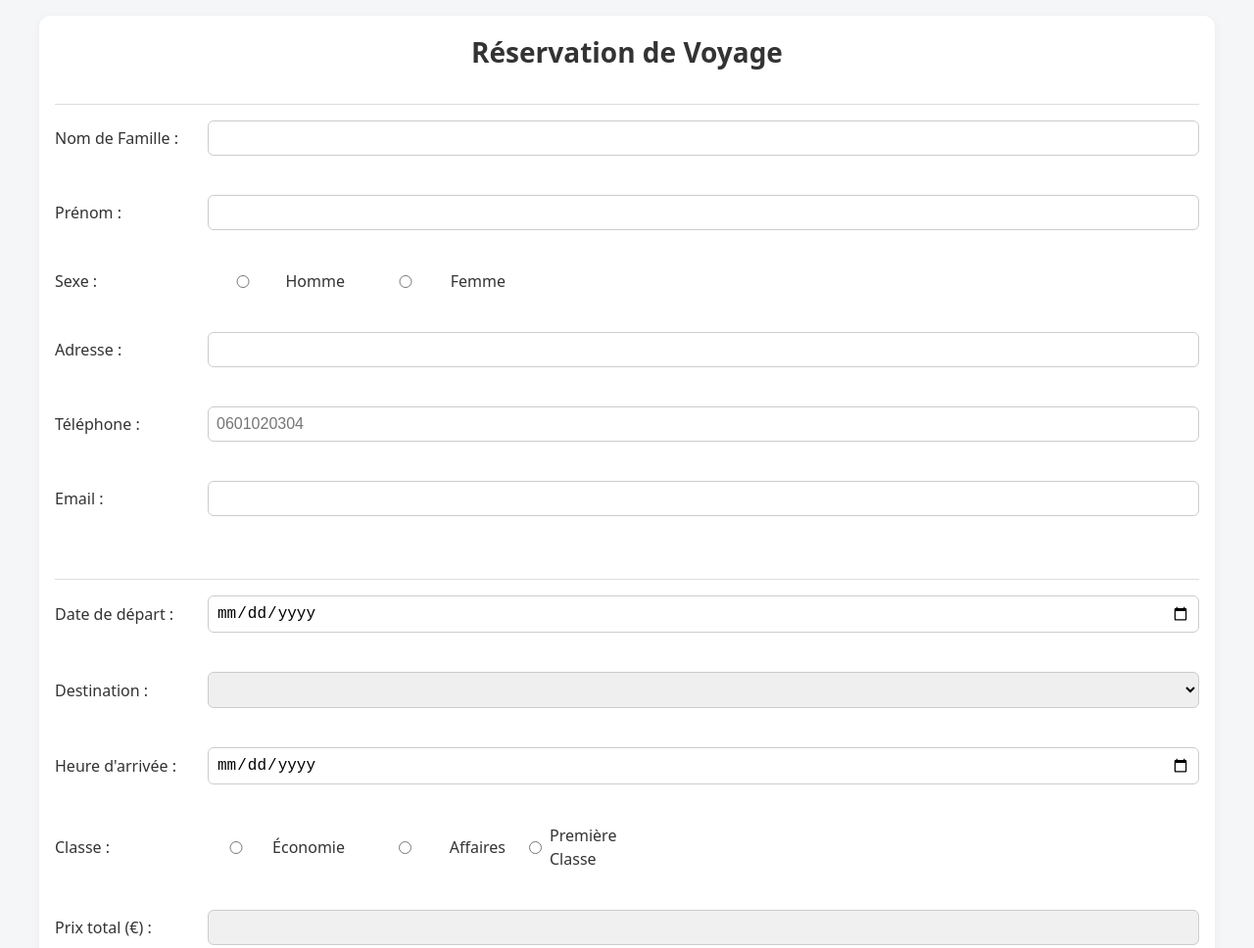
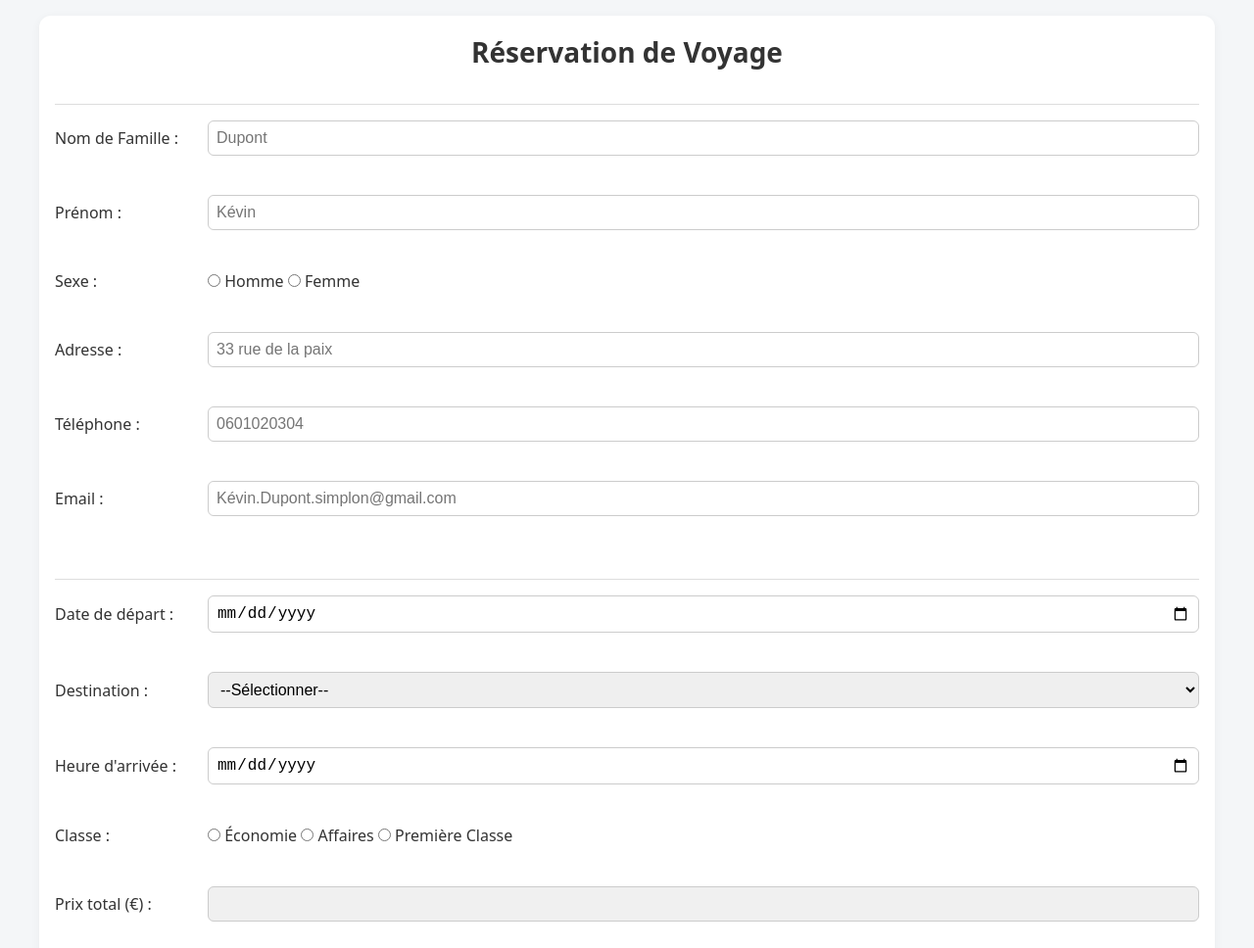
Before and after one commit to Francois-Popieul/Simploste, a website: page index.html in a window 1280 px wide. Shown: the top 968 px of the page at 98% size. Drawn offline with Linux system fonts and the light colour scheme.

Commit message:
destination reparer plus placeholder partout

```diff
--- a/index.html
+++ b/index.html
@@ -9,23 +9,23 @@
 </head>
 
 <body>
-  <div class="pagewrapper">
+  <div class="pageWrapper">
     <main>
       <div class="container">
         <h1>Réservation de Voyage</h1>
         <form id="bookingForm">
           <section class="sectionWrapper">
-            <div class="formgroup">
+            <div class="formGroup">
               <label for="lastName">Nom de Famille :</label>
-              <input type="text" id="lastName" name="lastName" required autocomplete="name" />
+              <input type="text" id="lastName" name="lastName" placeholder="Dupont" required autocomplete="name" />
             </div>
 
-            <div class="formgroup">
+            <div class="formGroup">
               <label for="firstName">Prénom :</label>
-              <input type="text" id="firstName" name="firstName" required autocomplete="username" />
+              <input type="text" id="firstName" name="firstName" placeholder="Kévin" required autocomplete="username" />
             </div>
 
-            <div class="formgroup">
+            <div class="formGroup">
               <label for="gender">Sexe :</label>
               <div class="radiogroup" id="gender">
                 <label><input type="radio" name="gender" value="male" required />
@@ -35,40 +35,51 @@
               </div>
             </div>
 
-            <div class="formgroup">
+            <div class="formGroup">
               <label for="address">Adresse :</label>
-              <input type="text" id="address" name="address" required />
+              <input type="text" id="address" name="address"placeholder="33 rue de la paix" required />
             </div>
 
-            <div class="formgroup">
+            <div class="formGroup">
               <label for="phone">Téléphone :</label>
               <input type="tel" id="phone" name="phone" pattern="[0-9]{10}" placeholder="0601020304" required
                 autocomplete="mobile" />
             </div>
 
-            <div class="formgroup">
+            <div class="formGroup">
               <label for="email">Email :</label>
-              <input type="email" id="email" name="email" required autocomplete="email" />
+              <input type="email" id="email" name="email"placeholder="Kévin.Dupont.simplon@gmail.com" required autocomplete="email" />
             </div>
           </section>
 
           <section class="sectionWrapper">
-            <div class="formgroup">
+            <div class="formGroup">
               <label for="departureDate">Date de départ :</label>
               <input type="date" id="departureDate" name="departureDate" required />
             </div>
 
-            <div class="formgroup">
+            <div class="formGroup">
               <label for="destination">Destination :</label>
-              <select id="destination" name="destination" required></select>
+              <select id="destination" name="destination" required>
+                <option value="">--Sélectionner--</option>
+                <option value="Londres">Londres</option>
+                <option value="Berlin">Berlin</option>
+                <option value="Madrid">Mardrid</option>
+                <option value="Rome">Rome</option>
+                <option value="Lisbonne">Lisbonne</option>
+                <option value="Vienne">Vienne</option>
+                <option value="Amsterdam">Amsterdam</option>
+                <option value="Bruxelle">Bruselle</option>
+                <option value="Copenhague">Copenhague</option>
+              </select>
             </div>
 
-            <div class="formgroup">
+            <div class="formGroup">
               <label for="returnDate">Heure d'arrivée :</label>
               <input type="date" id="returnDate" name="returnDate" required />
             </div>
 
-            <div class="formgroup">
+            <div class="formGroup">
               <label for="travelClass">Classe :</label>
               <div class="radiogroup" id="travelClass">
                 <label><input type="radio" name="travelClass" value="economy" required />
@@ -80,13 +91,13 @@
               </div>
             </div>
 
-            <div class="formgroup">
+            <div class="formGroup">
               <label for="totalPrice">Prix total (€) :</label>
               <input type="text" id="totalPrice" name="totalPrice" readonly />
             </div>
           </section>
 
-          <div class="formgroup">
+          <div class="formGroup">
             <button type="submit">Réserver</button>
           </div>
         </form>
--- a/styles/payment.css
+++ b/styles/payment.css
@@ -32,7 +32,7 @@ h1 {
   padding: 1rem 0;
   border-top: 1px solid #ddd;
 }
-.form-group {
+.formgroup {
   display: flex;
   flex-direction: column;
   margin-bottom: 1rem;
@@ -49,16 +49,16 @@ select {
   border: 1px solid #ccc;
   border-radius: 6px;
 }
-input:read-only {
+input:readonly {
   background-color: #f0f0f0;
 }
-.radio-group {
+.radiogroup {
   display: flex;
   gap: 1.5rem;
   flex-wrap: wrap;
   padding-top: 0;
 }
-.radio-group label {
+.radiogroup label {
   font-weight: normal;
   display: flex;
   align-items: center;
--- a/styles/style.css
+++ b/styles/style.css
@@ -14,7 +14,7 @@ body {
   padding: 1rem;
 }
 
-.pagewrapper {
+.pageWrapper {
   max-width: 1200px;
   margin: 0 auto;
 }
@@ -38,7 +38,7 @@ h1 {
   padding: 1rem 0;
   border-top: 1px solid #ddd;
 }
-.formgroup {
+.formGroup {
   display: flex;
   flex-direction: column;
   margin-bottom: 1rem;
@@ -58,21 +58,22 @@ select {
 input:read-only {
   background-color: #f0f0f0;
 }
-.radiogroup {
+.radioGroup {
   display: flex;
   gap: 1.5rem;
   flex-wrap: wrap;
   padding-top: 0;
 }
-.radiogroup label {
+.radioGroup label {
   font-weight: normal;
   display: flex;
   align-items: center;
   gap: 0.5rem;
 }
-form > .form-group:last-child {
+form > .formGroup:last-child {
   align-items: center;
   margin-top: 2rem;
+  justify-content: center;
 }
 button[type="submit"] {
   padding: 0.75rem 1.5rem;
@@ -90,7 +91,7 @@ button[type="submit"]:hover {
 }
 
 @media (min-width: 768px) {
-  .formgroup {
+  .formGroup {
     flex-direction: row;
     align-items: center;
     gap: 1rem;
@@ -101,7 +102,7 @@ button[type="submit"]:hover {
   }
   input,
   select,
-  .radio-group {
+  .radioGroup {
     flex: 1;
     width: auto;
   }
```
Also changed, not shown: payment.html (+6 -6 lines).
